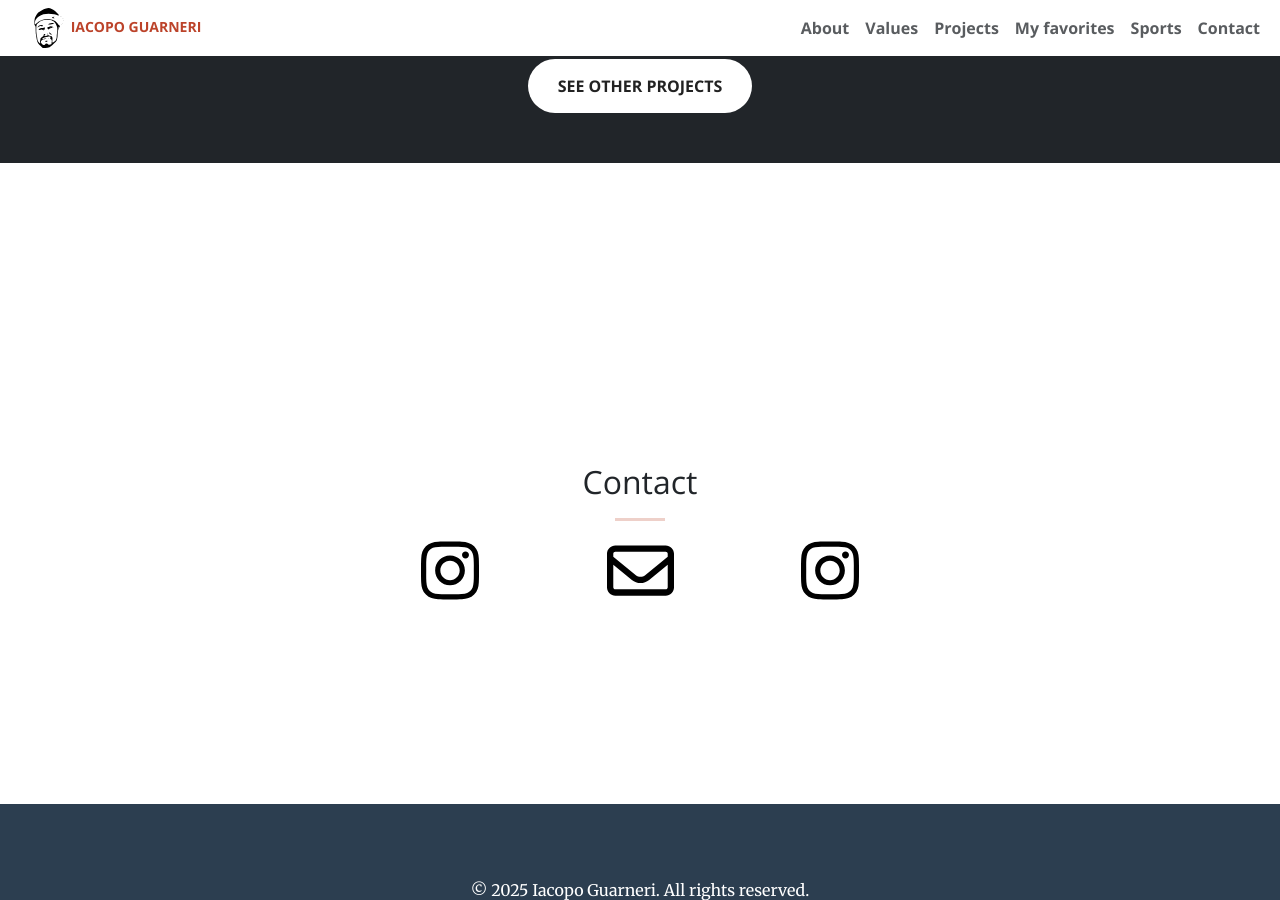
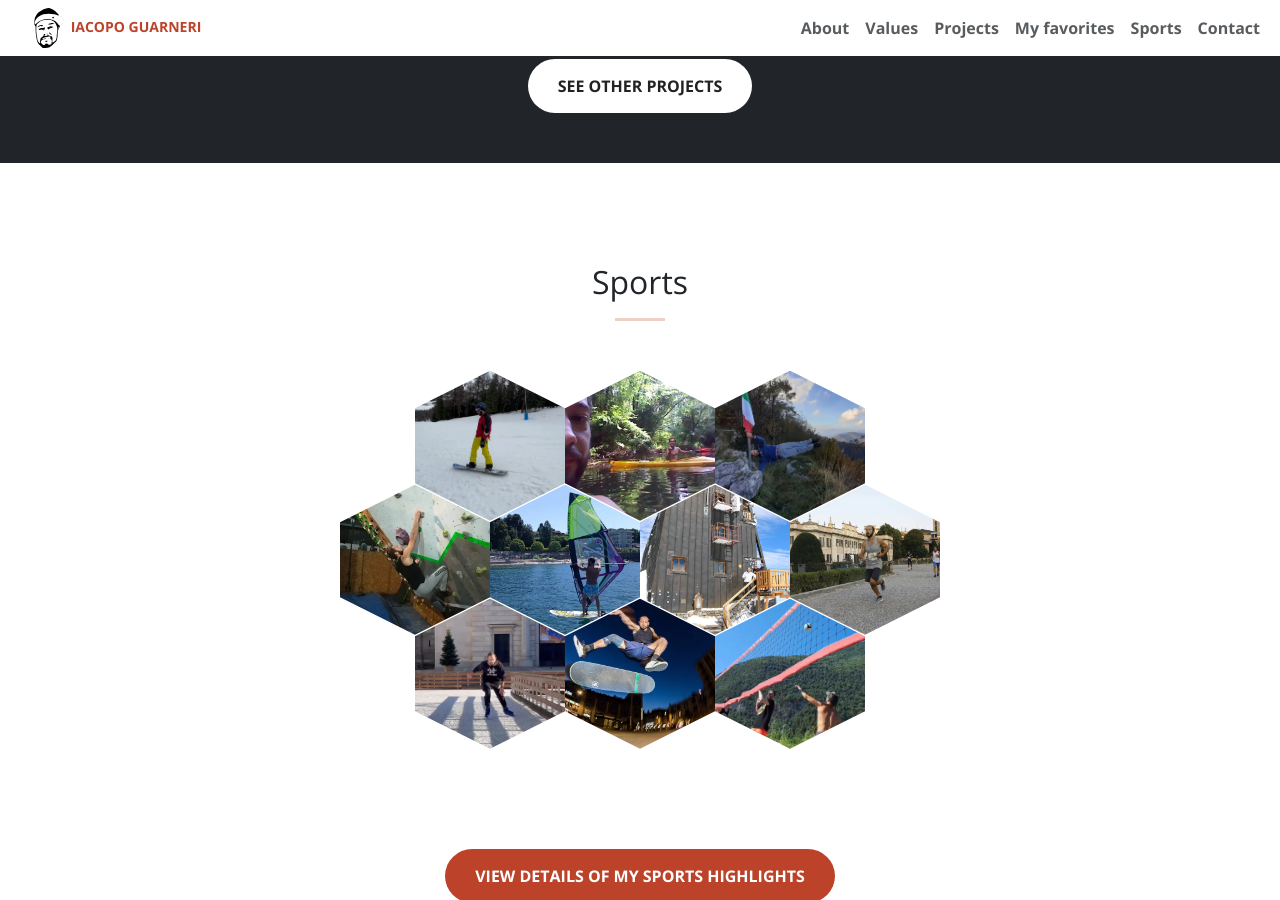
Before and after one commit to iacoposk8/iacoposk8.github.io, a Jekyll site: the page built from index.html, in a window 1280 px wide and 900 px high, scrolled down 2439 px. Built offline with Jekyll 4.4.1, drawn with Linux system fonts in a browser that asks for light colours.

Commit message:
Update sports.html

```diff
--- a/_includes/sports.html
+++ b/_includes/sports.html
@@ -1,5 +1,5 @@
 <section id="sports">
-    <div class="container text-center" style="display:none;">
+    <div class="container text-center">
         <h2 class="section-heading">Sports</h2>
         <hr class="primary mx-auto">
         <!-- Griglia a nido d'ape -->
@@ -34,7 +34,7 @@
 
     <script>
         // Percorso delle immagini nella cartella
-        /*const images = [
+        const images = [
             ['img/sports/Kayak.webp', 640, 480],
             ['img/sports/Margherita_thumb.webp', 512, 512],
             ['img/sports/run5k_thumb.webp', 500, 750],
@@ -70,6 +70,6 @@
             img.parentElement.addEventListener('click', function() {
                 window.location.href = "/sports";
             });
-        });*/
+        });
     </script>
 </section>
```
